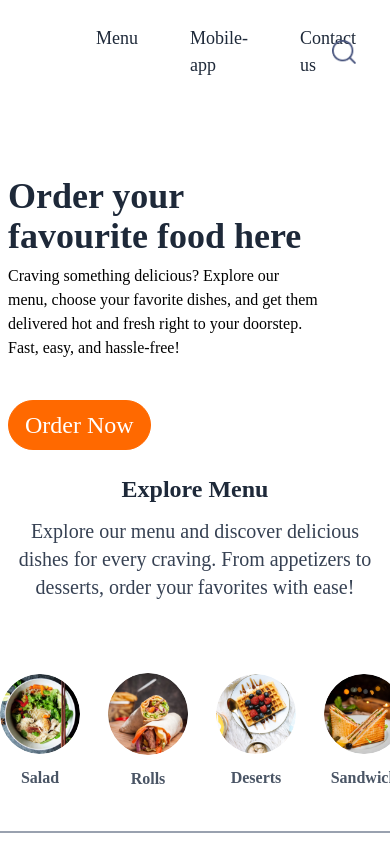
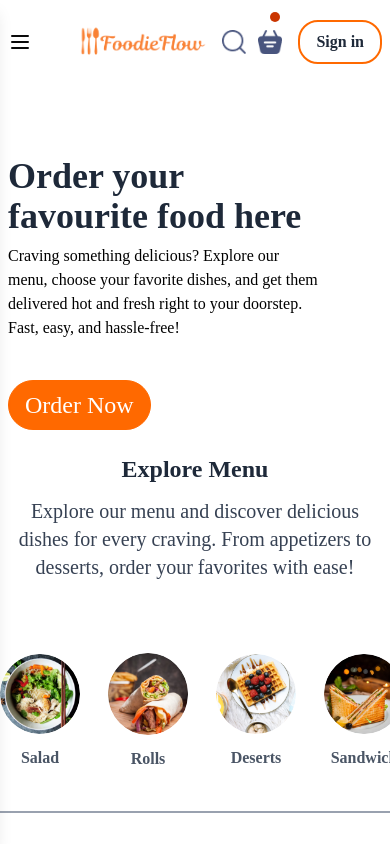
Before and after one commit to rajibdas51/FoodieFlow, a Next.js app in the folder client/: page / in a window 390 px wide. Shown: the top 844 px of the page. Built offline with nearby package versions, Linux system fonts and the light colour scheme; grey boxes are pictures that could not be loaded.

Commit message:
make navbar responsive

```diff
--- a/client/src/app/page.tsx
+++ b/client/src/app/page.tsx
@@ -2,7 +2,7 @@
 import AppDownload from '@/components/AppDownload/AppDownload';
 import ExploreMenu from '@/components/ExploreMenu/ExploreMenu';
 import FoodDisplay from '@/components/FoodDisplay/FoodDisplay';
-import Hero from '@/components/Header/Hero';
+import Hero from '@/components/Hero/Hero';
 import { useState } from 'react';
 
 export default function Home() {
--- a/client/src/components/AppDownload/AppDownload.tsx
+++ b/client/src/components/AppDownload/AppDownload.tsx
@@ -21,7 +21,7 @@ const AppDownload = () => {
           width={100}
           height={100}
           quality={100}
-          className='w-[150px] max-w-[180px] cursor-pointer'
+          className='w-[150px] max-w-[180px] cursor-pointer hover:scale-105 transition-all duration-300'
         />
         <Image
           src={assets.app_store}
@@ -29,7 +29,7 @@ const AppDownload = () => {
           width={100}
           height={100}
           quality={100}
-          className='w-[150px] max-w-[180px] cursor-pointer'
+          className='w-[150px] max-w-[180px] cursor-pointer hover:scale-105 transition-all duration-300'
         />
       </div>
     </div>
--- a/client/src/components/Navbar/Navbar.tsx
+++ b/client/src/components/Navbar/Navbar.tsx
@@ -1,42 +1,108 @@
 'use client';
 import { assets } from '@/assets/frontend_assets/assets';
+import Image from 'next/image';
+import React, { useState, useEffect } from 'react';
 
-import Image from 'next/image';
-import React, { useState } from 'react';
 const menuItems = [
   { name: 'Home', url: '/' },
   { name: 'Menu', url: '/menu' },
   { name: 'Mobile-app', url: '/mobile-app' },
   { name: 'Contact us', url: '/contact-us' },
 ];
+
 const Navbar = () => {
   const [activeMenu, setActiveMenu] = useState('Home');
+  const [mobileMenuOpen, setMobileMenuOpen] = useState(false);
+  const [isSticky, setIsSticky] = useState(false);
+
+  // Handle scroll event to make navbar sticky
+  useEffect(() => {
+    const handleScroll = () => {
+      if (window.scrollY > 100) {
+        setIsSticky(true);
+      } else {
+        setIsSticky(false);
+      }
+    };
+
+    window.addEventListener('scroll', handleScroll);
+    return () => {
+      window.removeEventListener('scroll', handleScroll);
+    };
+  }, []);
+
+  const toggleMobileMenu = () => {
+    setMobileMenuOpen(!mobileMenuOpen);
+  };
 
   return (
-    <div className='container  mx-auto '>
-      <div className='py-5 flex justify-between items-center   '>
-        {/* Logo section */}
-        <div className='flex-1'>
+    <div
+      className={`w-full ${
+        isSticky ? 'fixed top-0 left-0 right-0 shadow-md z-30 bg-white' : ''
+      }`}
+    >
+      <div
+        className={`container mx-auto ${
+          isSticky
+            ? 'bg-white hover:text-orange-500 '
+            : 'bg-white md:bg-transparent'
+        }`}
+      >
+        <div className='py-5 flex justify-between items-center'>
+          {/* Hamburger menu - only on mobile */}
+          <div className='md:hidden flex pl-2 w-1/5'>
+            <button onClick={toggleMobileMenu} className='focus:outline-none'>
+              <svg
+                xmlns='http://www.w3.org/2000/svg'
+                className='h-6 w-6'
+                fill='none'
+                viewBox='0 0 24 24'
+                stroke='currentColor'
+              >
+                <path
+                  strokeLinecap='round'
+                  strokeLinejoin='round'
+                  strokeWidth={2}
+                  d='M4 6h16M4 12h16M4 18h16'
+                />
+              </svg>
+            </button>
+          </div>
+
+          {/* Logo section - centered on mobile */}
+          <div className='flex justify-center w-1/3 md:justify-start'>
             <Image
               src={assets.logo}
               alt='FoodieFlow logo'
               width={0}
               height={0}
-            className='w-50'
+              className='md:w-50 w-35'
               quality={100}
             />
           </div>
 
-        {/* Navigation links - centered */}
-        <ul className='text-[18px] flex flex-row text-gray-800 list-none gap-5 justify-center space-x-8 '>
+          {/* Navigation links - desktop */}
+          <ul className='hidden md:flex text-[18px] flex-row text-gray-800 list-none gap-5 justify-center space-x-8'>
             {menuItems.map((item) => (
               <li
                 key={item.name}
-              className={`cursor-pointer hover:text-white transition-colors ${
-                item.name === activeMenu
-                  ? 'text-white border-b-2 border-b-white transition-all'
-                  : ''
-              }`}
+                className={` ${
+                  isSticky && item.name === activeMenu
+                    ? ' hover:text-orange-500 border-b-2 border-b-orange-500 transition-all  cursor-pointer'
+                    : 'text-gray-800 hover:text-orange-500   transition-all  cursor-pointer'
+                }
+                ${
+                  !isSticky && item.name === activeMenu
+                    ? '   hover:text-white text-white transition-all border-b-2  border-b-white cursor-pointer'
+                    : 'text-gray-800 hover:text-gray-100  transition-all  cursor-pointer'
+                }
+                  ${
+                    !isSticky && item.name !== activeMenu
+                      ? '   hover:text-white  transition-all   cursor-pointer'
+                      : 'text-gray-800 hover:text-gray-100  transition-all  cursor-pointer'
+                  }
+
+                `}
                 onClick={() => setActiveMenu(item.name)}
               >
                 {item.name}
@@ -45,7 +111,7 @@ const Navbar = () => {
           </ul>
 
           {/* Right icons section */}
-        <div className='navbar-right flex-1 flex justify-end items-center gap-10 '>
+          <div className='navbar-right flex-1 flex justify-end items-center gap-3 md:gap-6 lg:gap-10 pr-2'>
             <Image
               src={assets.search_icon}
               alt='Search icon'
@@ -62,13 +128,76 @@ const Navbar = () => {
                 className='cursor-pointer'
               />
               <div className='dot absolute min-w-2.5 min-h-2.5 bg-orange-700 rounded-md top-[-8px] left-3'></div>
-            <button className='px-4 py-2 font-bold text-gray-800 rounded-[20px]   bg-white  hover:bg-orange-800 hover:text-white transition-colors'>
+              <button className='px-4 py-2 font-bold text-gray-800 rounded-[20px] bg-white md:hover:bg-orange-800 hover:bg-orange-500 hover:text-white transition-colors border-2 border-orange-500'>
                 Sign in
               </button>
             </div>
           </div>
         </div>
       </div>
+
+      {/* Mobile menu - sliding panel */}
+      <div
+        className={`md:hidden fixed left-0 top-0 z-50 h-full w-64 bg-white shadow-lg transform transition-transform duration-300 ease-in-out ${
+          mobileMenuOpen ? 'translate-x-0' : '-translate-x-full'
+        }`}
+      >
+        <div className='flex justify-between items-center p-4 border-b'>
+          <div className=''>
+            <Image
+              src={assets.logo}
+              alt='FoodieFlow logo'
+              width={0}
+              height={0}
+              className='md:w-50 w-35'
+              quality={100}
+            />
+          </div>
+          <button onClick={toggleMobileMenu} className='focus:outline-none'>
+            <svg
+              xmlns='http://www.w3.org/2000/svg'
+              className='h-6 w-6'
+              fill='none'
+              viewBox='0 0 24 24'
+              stroke='currentColor'
+            >
+              <path
+                strokeLinecap='round'
+                strokeLinejoin='round'
+                strokeWidth={2}
+                d='M6 18L18 6M6 6l12 12'
+              />
+            </svg>
+          </button>
+        </div>
+        <ul className='p-4'>
+          {menuItems.map((item) => (
+            <li
+              key={item.name}
+              className={`py-3 cursor-pointer ${
+                item.name === activeMenu
+                  ? 'text-orange-500 font-semibold'
+                  : 'text-gray-800'
+              }`}
+              onClick={() => {
+                setActiveMenu(item.name);
+                setMobileMenuOpen(false);
+              }}
+            >
+              {item.name}
+            </li>
+          ))}
+        </ul>
+      </div>
+
+      {/* Very transparent overlay when mobile menu is open */}
+      <div
+        className={`md:hidden fixed inset-0 bg-black transition-opacity duration-300 ease-in-out z-40 ${
+          mobileMenuOpen ? 'opacity-50 visible' : 'opacity-0 invisible'
+        }`}
+        onClick={() => setMobileMenuOpen(false)}
+      ></div>
+    </div>
   );
 };
 
```
Also changed, not shown: client/src/components/Hero/Hero.tsx (renamed from client/src/components/Header/Hero.tsx). Lines whose indentation alone changed are shown as unchanged.
